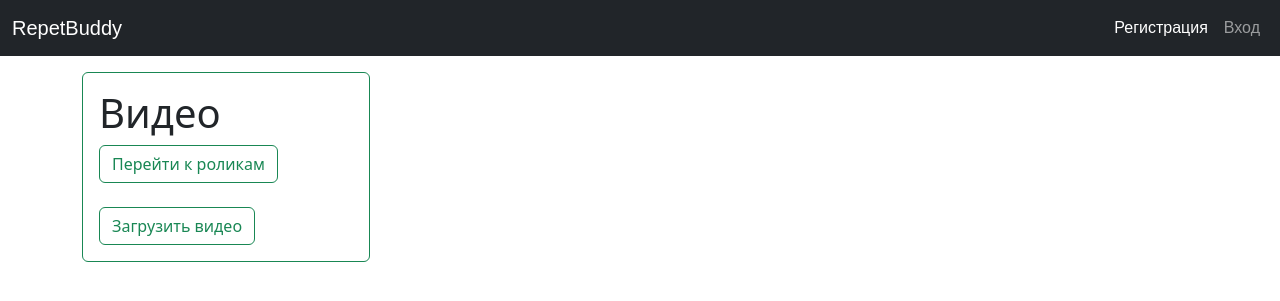
After one commit to Senka04/repetbuddy, a Django app: page /home_user in a window 1280 px wide. The commit adds this page. Shown: the top 301 px of the page. Run offline with Django 4.2, Linux system fonts and the light colour scheme.

Commit message:
started separating user and tutor pages

```diff
--- a/page1/templates/page1/base.html
+++ b/page1/templates/page1/base.html
@@ -30,7 +30,7 @@
 
 <nav class="navbar navbar-expand-lg fixed-top navbar-dark bg-dark">
     <div class="container-fluid">
-        <a class="w-100 navbar-brand mb-0 h1 russo-one" href="{% url 'home' %}">RepetBuddy</a>
+        {% block logo %} {% endblock %}
         <button class="navbar-toggler" type="button" data-bs-toggle="collapse" data-bs-target="#navbarReg"
                 aria-controls="navbarReg" aria-expanded="false" aria-label="Toggle navigation">
             <span class="navbar-toggler-icon"></span>
--- a/page1/templates/page1/class10.html
+++ b/page1/templates/page1/class10.html
@@ -4,4 +4,8 @@
 Для 10 класса
 {% endblock %}
 
+{% block logo %}
+<a class="w-100 navbar-brand mb-0 h1 russo-one" href="{% url 'home_tutor' %}">RepetBuddy</a>
+{% endblock %}
+
 {% block content %}{% endblock %}
--- a/page1/templates/page1/class11.html
+++ b/page1/templates/page1/class11.html
@@ -4,4 +4,8 @@
 Для 11 класса
 {% endblock %}
 
+{% block logo %}
+<a class="w-100 navbar-brand mb-0 h1 russo-one" href="{% url 'home_tutor' %}">RepetBuddy</a>
+{% endblock %}
+
 {% block content %}{% endblock %}
--- a/page1/templates/page1/registration/confirm_logout.html
+++ b/page1/templates/page1/registration/confirm_logout.html
@@ -1,4 +1,8 @@
 {% extends 'page1/base.html' %}
+
+{% block logo %}
+    <a class="w-100 navbar-brand mb-0 h1 russo-one" href="{% url 'home' %}">RepetBuddy</a>
+{% endblock %}
 
 {% block content %}
 <div class="container text-center">
--- a/page1/templates/page1/registration/login.html
+++ b/page1/templates/page1/registration/login.html
@@ -2,6 +2,10 @@
 
 {% block title %}
 Вход
+{% endblock %}
+
+{% block logo %}
+<a class="w-100 navbar-brand mb-0 h1 russo-one" href="{% url 'hello_page' %}">RepetBuddy</a>
 {% endblock %}
 
 {% block content %}
--- a/page1/templates/page1/registration/register.html
+++ b/page1/templates/page1/registration/register.html
@@ -1,6 +1,9 @@
 {% extends 'page1/base.html' %}
 {% block title %}Регистрация{% endblock %}
 
+{% block logo %}
+<a class="w-100 navbar-brand mb-0 h1 russo-one" href="{% url 'hello_page' %}">RepetBuddy</a>
+{% endblock %}
 
 {% block content %}
 <div class="container mt-5">
--- a/page1/templates/page1/index.html
+++ b/page1/templates/page1/tutor_main.html
@@ -2,6 +2,10 @@
 
 {% block title %}
 repetbuddy.ru
+{% endblock %}
+
+{% block logo %}
+<a class="w-100 navbar-brand mb-0 h1 russo-one" href="{% url 'home_tutor' %}">RepetBuddy</a>
 {% endblock %}
 
 {% block content %}
--- /dev/null
+++ b/page1/templates/page1/user_main.html
@@ -0,0 +1,27 @@
+{% extends 'page1/base.html' %}
+
+{% block title %}
+repetbuddy.ru
+{% endblock %}
+
+{% block logo %}
+<a class="w-100 navbar-brand mb-0 h1 russo-one" href="{% url 'home_user' %}">RepetBuddy</a>
+{% endblock %}
+
+{% block content %}
+<div class="container">
+    <div class="row" data-masonry='{"percentPosition": true }'>
+        <div class="col-sm-6 col-lg-4 mb-4">
+            <div class="post-masonry card border-success mb-3" style="max-width: 18rem;">
+                <div class="card-body">
+                    <h1 class="card-title">Видео</h1>
+                    <a href="{% url 'home_video' %}" class="btn btn-outline-success">Перейти к роликам</a>
+                    <br>
+                    <br>
+                    <a href="{% url 'upload_video' %}" class="btn btn-outline-success">Загрузить видео</a>
+                </div>
+            </div>
+        </div>
+    </div>
+</div>
+{% endblock %}
--- a/page1/templates/page1/videopleer/confirm_delete_video.html
+++ b/page1/templates/page1/videopleer/confirm_delete_video.html
@@ -1,4 +1,8 @@
 {% extends 'page1/base.html' %}
+
+{% block logo %}
+<a class="w-100 navbar-brand mb-0 h1 russo-one" href="{% url 'home_tutor' %}">RepetBuddy</a>
+{% endblock %}
 
 {% block content %}
 <div class="container text-center">
--- a/page1/templates/page1/videopleer/home.html
+++ b/page1/templates/page1/videopleer/home.html
@@ -4,6 +4,11 @@
 <link rel="stylesheet" href="{% static 'css/templatemo-style.css' %}">
 <link href="https://vjs.zencdn.net/7.10.2/video-js.css" rel="stylesheet"/>
 {% endblock %}
+
+{% block logo %}
+<a class="w-100 navbar-brand mb-0 h1 russo-one" href="{% url 'home_tutor' %}">RepetBuddy</a>
+{% endblock %}
+
 {% block content %}
 <div class="main-posts">
     <div class="container">
--- a/page1/templates/page1/videopleer/upload_video.html
+++ b/page1/templates/page1/videopleer/upload_video.html
@@ -1,7 +1,10 @@
 {% extends 'page1/base.html' %}
 
+{% block logo %}
+<a class="w-100 navbar-brand mb-0 h1 russo-one" href="{% url 'home_tutor' %}">RepetBuddy</a>
+{% endblock %}
+
 {% block content %}
-
 <div class="container">
     <div class="row justify-content-center">
         <div class="col-md-6">
--- a/page1/templates/page1/videopleer/video.html
+++ b/page1/templates/page1/videopleer/video.html
@@ -4,6 +4,11 @@
 <link rel="stylesheet" href="{% static 'css/templatemo-style.css' %}">
 <link href="https://vjs.zencdn.net/7.10.2/video-js.css" rel="stylesheet"/>
 {% endblock %}
+
+{% block logo %}
+<a class="w-100 navbar-brand mb-0 h1 russo-one" href="{% url 'home_user' %}">RepetBuddy</a>
+{% endblock %}
+
 {% block content %}
 <div class="main-posts">
     <div class="container">
--- a/page1/urls.py
+++ b/page1/urls.py
@@ -3,7 +3,10 @@ from . import views
 from django.contrib.auth import views as auth_views
 
 urlpatterns = [
-    path('', views.index, name='home'),
+    path('home', views.gohome, name='home'),
+    path('', views.hello_page, name='hello_page'),
+    path('home_user', views.user_main, name='home_user'),
+    path('home_tutor', views.tutor_main, name='home_tutor'),
     path('login', views.login_view, name='login'),
     path('confirm_logout', views.confirm_logout, name='confirm_logout'),
     path('logout', views.logout_view, name='logout'),
--- a/page1/views.py
+++ b/page1/views.py
@@ -19,13 +19,15 @@ def confirm_logout(request):
 def logout_view(request):
     if request.method == 'POST':
         logout(request)
-        return redirect('home')
+        return redirect('hello_page')
     else:
         return redirect(reverse('confirm_logout'))
 def login_view(request):
     # Проверяем, был ли уже выполнен вход на сайт
+
     if request.user.is_authenticated:
         return redirect('home')
+
 
     # Если это POST-запрос, обрабатываем данные формы
     if request.method == 'POST':
@@ -50,15 +52,25 @@ def register(request):
         form = RegistrationForm(request.POST)
         if form.is_valid():
             form.save()
-            return redirect('home')
+            return redirect('login')
     else:
         form = RegistrationForm()
 
     return render(request, 'page1/registration/register.html', {'form': form})
 
-def index(request):
-    return render(request, 'page1/index.html') # представляем, что мы уже в templates
-
+def tutor_main(request):
+    return render(request, 'page1/tutor_main.html') # представляем, что мы уже в templates
+def user_main(request):
+    return render(request, 'page1/user_main.html') # представляем, что мы уже в templates
+def hello_page(request):
+    return render(request, 'page1/hello_page.html') # представляем, что мы уже в templates
+def gohome(request):
+    try:
+        tutor_profile = TutorProfile.objects.get(user=request.user)
+        if tutor_profile.is_tutor:
+            return redirect('home_tutor')
+    except TutorProfile.DoesNotExist:
+        return redirect('home_user')
 def class9(request):
     return render(request, 'page1/class9.html')
 def class10(request):
@@ -74,7 +86,7 @@ def upload_video(request):
     try:
         tutor_profile = TutorProfile.objects.get(user=request.user)
     except TutorProfile.DoesNotExist:
-        return redirect('home')
+        return redirect('home_user')
     if tutor_profile.is_tutor:
         if request.method == 'POST':
             form = VideoForm(request.POST, request.FILES)
@@ -83,7 +95,7 @@ def upload_video(request):
                 video.user = request.user
                 video.save()
                 messages.success(request, 'Видео успешно загружено.')
-                return redirect('home')
+                return redirect('home_tutor')
         else:
             form = VideoForm()
         return render(request, 'page1/videopleer/upload_video.html', {'form': form})
@@ -93,7 +105,7 @@ def confirm_delete_video(request, pk):
     try:
         tutor_profile = TutorProfile.objects.get(user=request.user)
     except TutorProfile.DoesNotExist:
-        return redirect('home')
+        return redirect('home_user')
     if tutor_profile.is_tutor:
         video = get_object_or_404(Video, pk=pk)
         if request.user == video.user:
@@ -103,21 +115,21 @@ def delete_video(request, pk):
     try:
         tutor_profile = TutorProfile.objects.get(user=request.user)
     except TutorProfile.DoesNotExist:
-        return redirect('home')
+        return redirect('home_user')
     if tutor_profile.is_tutor:
         video = get_object_or_404(Video, pk=pk)
         if request.user != video.user:
             messages.error(request, "You don't have permission to delete this video.")
-            return redirect('home')
+            return redirect('home_user')
         if request.method == 'POST':
             video.delete()
             messages.success(request, 'Video has been deleted successfully!')
-            return redirect('home')
+            return redirect('home_tutor')
 
 @login_required
 def get_list_video(request):
     video_list = Video.objects.filter(user=request.user)
-    return render(request, 'page1/videopleer/home.html', {'video_list': video_list})
+    return render(request, 'page1/videopleer/home_tutor.html', {'video_list': video_list})
 
 
 @login_required
```
Also changed, not shown: page1/templates/page1/hello_page.html (added, +9 -0 lines), db.sqlite3.
